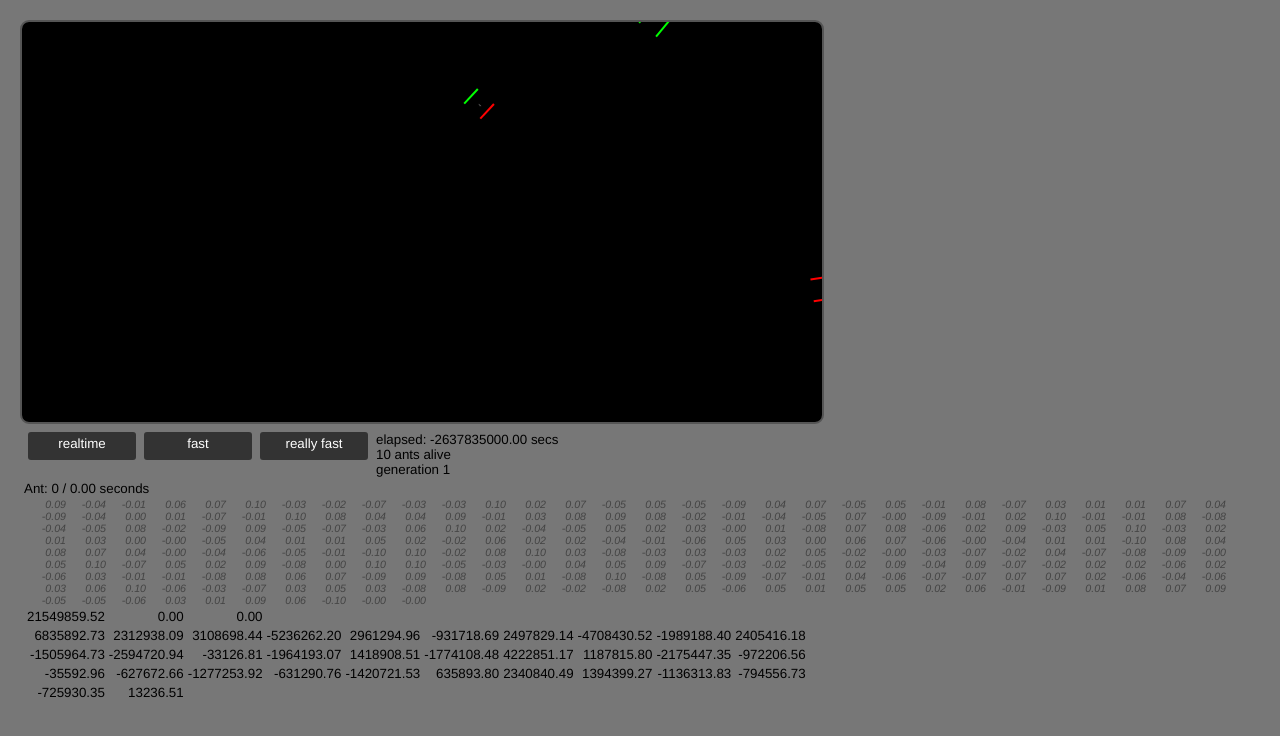
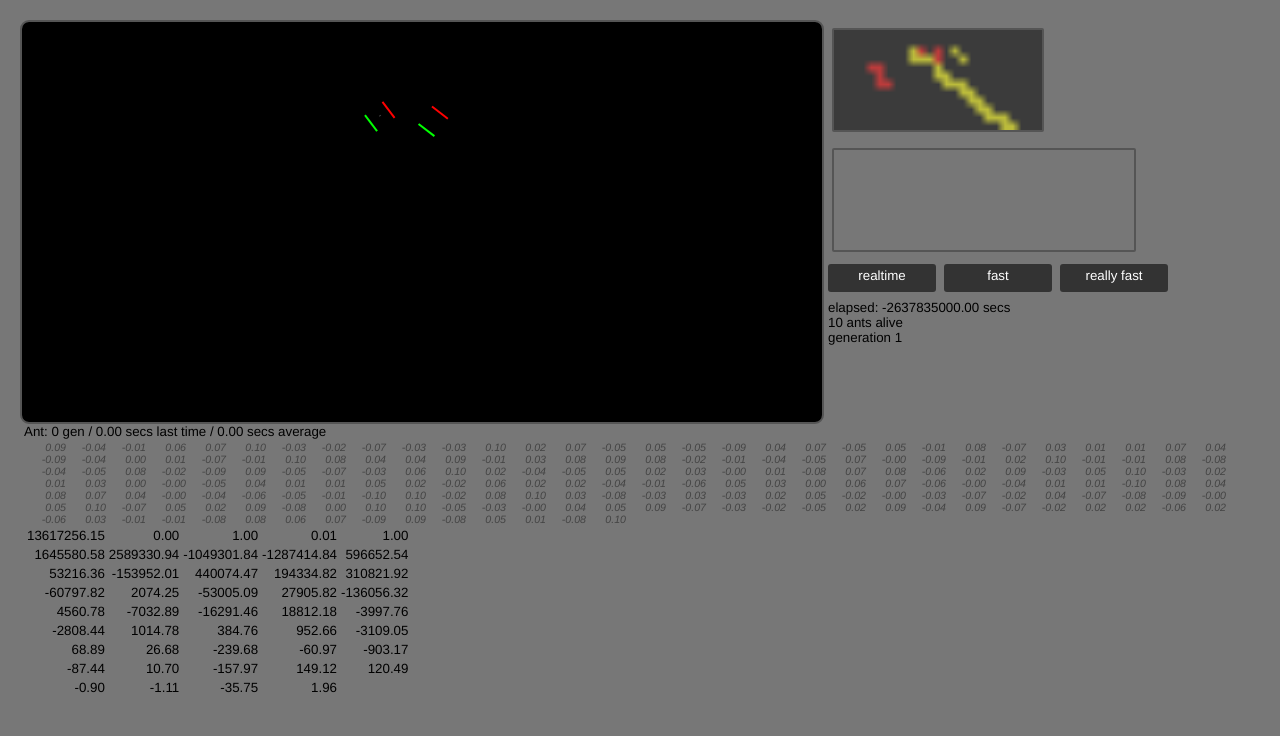
Before and after one commit to BuiltByAliens/Ants, a plain HTML site: page index.html in a window 1280 px wide. Drawn offline with Linux system fonts and the light colour scheme.

Commit message:
added graphing of the winning lifespans added a scent map

```diff
--- a/index.html
+++ b/index.html
@@ -23,6 +23,22 @@
 		#stage {
 			border:2px solid #555;
 			border-radius:9px;
+			float:left;
+		}
+
+		#age-spark {
+			border:2px solid #555;
+			border-radius:2px;
+			float:left;
+			margin:8px;
+		}
+
+		#scent-map {
+			border:2px solid #555;
+			border-radius:2px;
+			float:left;
+			margin:8px;
+			height:100px;
 		}
 
 		td {
@@ -83,6 +99,8 @@
 <body>
 
 	<canvas id="stage" width="800" height="400"></canvas>
+	<canvas id="scent-map" width="25" height="12"></canvas>
+	<canvas id="age-spark" width="300" height="100"></canvas>
 
 	<div id="buttons">
 		<div class=button id="realtime"> realtime </div>
--- a/script.js
+++ b/script.js
@@ -1,5 +1,5 @@
 (function() {
-  var Ant, Food, NeuralNet, Sim, antID, antWedge, clamp, hudPrint, hudString, rand;
+  var Ant, Food, NeuralNet, ScentMap, Sim, antID, antWedge, clamp, hudPrint, hudString, rand;
   var __bind = function(fn, me){ return function(){ return fn.apply(me, arguments); }; };
   window.requestAnimFrame = (function() {
     return window.requestAnimationFrame || window.webkitRequestAnimationFrame || window.mozRequestAnimationFrame || window.oRequestAnimationFrame || window.msRequestAnimationFrame || function(callback, element) {
@@ -253,7 +253,7 @@
     function Ant(owner) {
       this.owner = owner;
       this.getNewID();
-      this.net = new NeuralNet(3, 2, 3, 10);
+      this.net = new NeuralNet(5, 4, 7, 5);
       this.net.mutate(0.1);
       this.radius = 10;
       this.x = 0;
@@ -273,6 +273,9 @@
       this.dead = false;
       this.ndx = rand(0, 1);
       this.ndy = Math.sqrt(1 - this.ndx * this.ndx);
+      if (Math.random() > 0.5) {
+        this.ndy = -this.ndy;
+      }
       this.age = 0;
       this.sinceFood = 0;
       this.collided = 0;
@@ -282,7 +285,7 @@
       return this.id = antID++;
     };
     Ant.prototype.loop = function(ctx, dt, draw) {
-      var angle, ate, circumference, co, col, div, energy, food, inl, inr, legScale, m00, m01, m10, m11, m20, m21, res, si, tRadius, tX, tY, txx, tyy, _ref;
+      var angle, ate, circumference, co, div, energy, food, inl, inr, legScale, m00, m01, m10, m11, m20, m21, res, scent, si, tRadius, tX, tY, txx, tyy;
       if (!this.dead) {
         this.age += dt;
         this.sinceFood += dt;
@@ -295,13 +298,22 @@
           }
           this.health += food;
         }
+        scent = this.owner.getScent(this.x, this.y);
         this.net.inputs[0] = this.health / this.maxHealth;
-        this.net.inputs[1] = clamp(this.sinceFood, 0, 1);
-        this.net.inputs[2] = this.collided;
+        this.net.inputs[1] = clamp(this.sinceFood * 0.2, 0, 1);
+        this.net.inputs[2] = scent[0] / 255.0;
+        this.net.inputs[3] = this.ndx;
+        this.net.inputs[4] = this.ndy;
         this.net.execute();
         legScale = 10;
-        this.leftLeg = clamp(this.net.outputs[0] * legScale, -90, 100);
-        this.rightLeg = clamp(this.net.outputs[1] * legScale, -90, 100);
+        this.leftLeg = clamp(this.net.outputs[0] * legScale, -70, 80);
+        this.rightLeg = clamp(this.net.outputs[1] * legScale, -70, 80);
+        if (this.net.outputs[2] > 0) {
+          this.owner.scentMap.markGreen(this.x, this.y);
+        }
+        if (this.net.outputs[3] > 0) {
+          this.owner.scentMap.markRed(this.x, this.y);
+        }
         energy = 15 + (Math.abs(this.leftLeg) + Math.abs(this.rightLeg)) * 0.1;
         this.health -= dt * energy;
         if (this.health < 0) {
@@ -357,12 +369,6 @@
           tyy = this.ndy;
           this.ndx = txx * m00 + tyy * m10;
           this.ndy = txx * m01 + tyy * m11;
-        }
-        _ref = this.owner.collide(this.x, this.y), this.x = _ref[0], this.y = _ref[1], col = _ref[2];
-        if (col) {
-          this.collided = -1;
-        } else {
-          this.collided = 0;
         }
       }
       if (this.dead) {
@@ -434,26 +440,107 @@
     };
     return Ant;
   })();
+  ScentMap = (function() {
+    function ScentMap(scentMapName, worldW, worldH) {
+      this.scentMapName = scentMapName;
+      this.worldW = worldW;
+      this.worldH = worldH;
+      this.canvas = $(this.scentMapName)[0];
+      this.ctx = $(this.scentMapName)[0].getContext("2d");
+      this.w = $(this.scentMapName).attr('width');
+      this.h = $(this.scentMapName).attr('height');
+      this.map = this.ctx.getImageData(0, 0, this.w, this.h);
+      this.clear();
+      this.decay = 0;
+      this.toMapX = this.w / this.worldW;
+      this.toMapY = this.h / this.worldH;
+    }
+    ScentMap.prototype.clear = function() {
+      var pi, pix, _ref;
+      pix = this.map.data;
+      for (pi = 0, _ref = pix.length; pi < _ref; pi += 4) {
+        pix[pi] = 0;
+        pix[pi + 1] = 0;
+        pix[pi + 2] = 0;
+        pix[pi + 3] = 128;
+      }
+      return this.decay = 0;
+    };
+    ScentMap.prototype.markGreen = function(x, y) {
+      var pi, pix, px, py;
+      px = Math.floor(x * this.toMapX);
+      py = Math.floor(y * this.toMapY);
+      if (px < 0 || px >= this.w || py < 0 || py >= this.h) {
+        return 0;
+      }
+      pix = this.map.data;
+      pi = (py * this.w + px) * 4;
+      return pix[pi + 1] = 255;
+    };
+    ScentMap.prototype.markRed = function(x, y) {
+      var pi, pix, px, py;
+      px = Math.floor(x * this.toMapX);
+      py = Math.floor(y * this.toMapY);
+      if (px < 0 || px >= this.w || py < 0 || py >= this.h) {
+        return 0;
+      }
+      pix = this.map.data;
+      pi = (py * this.w + px) * 4;
+      return pix[pi] = 255;
+    };
+    ScentMap.prototype.readMap = function(x, y) {
+      var pi, pix, px, py;
+      px = Math.floor(x * this.toMapX);
+      py = Math.floor(y * this.toMapY);
+      if (px < 0 || px >= this.w || py < 0 || py >= this.h) {
+        return [0, 0];
+      }
+      pix = this.map.data;
+      pi = (py * this.w + px) * 4;
+      return [pix[pi], pix[pi + 1]];
+    };
+    ScentMap.prototype.loop = function(ctx, dt, draw) {
+      var decay, pi, pix, _ref;
+      pix = this.map.data;
+      this.decay += dt * 7;
+      if (this.decay > 1) {
+        decay = Math.floor(this.decay);
+        this.decay -= decay;
+        for (pi = 0, _ref = pix.length; pi < _ref; pi += 4) {
+          pix[pi] -= decay;
+          pix[pi + 1] -= decay;
+        }
+      }
+      if (draw) {
+        this.ctx.clearRect(0, 0, this.w, this.h);
+        this.ctx.putImageData(this.map, 0, 0);
+        return ctx.drawImage(this.canvas, 0, 0, this.worldW, this.worldH);
+      }
+    };
+    return ScentMap;
+  })();
   Sim = (function() {
-    function Sim(canvasName) {
+    function Sim(canvasName, sparkCanvasName, scentMapName) {
       var foodx, foodxr, foody, foodyr, num;
       this.canvasName = canvasName;
+      this.sparkCanvasName = sparkCanvasName;
       this.ctx = $(canvasName)[0].getContext("2d");
       this.width = $(canvasName).width();
       this.height = $(canvasName).height();
       this.elapsed = 0;
       this.drawSkip = 0;
+      this.scentMap = new ScentMap(scentMapName, this.width, this.height);
       this.generation = 0;
-      if (false) {
-        foodx = this.width / 2;
-        foodxr = this.width / 2;
+      if (true) {
+        foodx = this.width / 3;
+        foodxr = this.width / 4;
         foody = this.height / 2;
-        foodyr = this.height / 2;
+        foodyr = this.height / 3;
       } else {
-        foodx = 400;
-        foodxr = 300;
+        foodx = 200;
+        foodxr = 100;
         foody = 200;
-        foodyr = 30;
+        foodyr = 100;
       }
       this.ants = (function() {
         var _results;
@@ -466,12 +553,14 @@
       this.foods = (function() {
         var _results;
         _results = [];
-        for (num = 1; num <= 20; num++) {
+        for (num = 1; num <= 15; num++) {
           _results.push(new Food(foodx, foodxr, foody, foodyr));
         }
         return _results;
       })();
       this.lastBestTime = 0;
+      this.bestRunningAverage = 0;
+      this.sparkData = [];
       this.startNewGeneration();
     }
     Sim.prototype.collide = function(xx, yy) {
@@ -492,9 +581,8 @@
     };
     Sim.prototype.startNewGeneration = function() {
       var ant, anySwaps, food, i, id, mutation, swapPass, w, _i, _j, _k, _len, _len2, _len3, _ref, _ref2, _ref3, _ref4;
-      this.generation++;
       this.elapsed = 0;
-      id = "<p>Ant: " + this.ants[0].id + " / " + (this.lastBestTime.toFixed(2)) + " seconds</p>";
+      id = "<p>Ant: " + this.ants[0].id + " gen / " + (this.lastBestTime.toFixed(2)) + " secs last time / " + (this.bestRunningAverage.toFixed(2)) + " secs average</p>";
       id += "<p class='dna'><i>" + (((function() {
         var _i, _len, _ref, _results;
         _ref = this.ants[0].net.getDNA();
@@ -526,20 +614,24 @@
         swapPass();
       }
       this.lastBestTime = this.ants[0].age;
-      mutation = 0.3;
-      if (this.ants[0].age > 50) {
+      this.bestRunningAverage += (this.lastBestTime - this.bestRunningAverage) * 0.02;
+      if ((this.generation % 50) === 0) {
+        this.sparkData.push(this.bestRunningAverage);
+      }
+      mutation = 0.15;
+      if (this.bestRunningAverage > 200) {
         mutation /= 10;
       }
-      if (this.ants[0].age > 150) {
+      if (this.bestRunningAverage > 500) {
         mutation /= 100;
       }
-      if (this.ants[0].age > 500) {
-        mutation /= 500;
+      if (this.bestRunningAverage > 1000) {
+        mutation /= 200;
       }
       for (i = 5, _ref2 = this.ants.length; 5 <= _ref2 ? i < _ref2 : i > _ref2; 5 <= _ref2 ? i++ : i--) {
         this.ants[i].net.clone(this.ants[i % 5].net);
         this.ants[i].net.mutate(mutation * 10);
-        this.ants[i].getNewID();
+        this.ants[i].id = this.generation;
       }
       this.ants[this.ants.length - 1].net.mutate(0.15);
       for (i = 0; i < 5; i++) {
@@ -556,49 +648,41 @@
         ant.reset();
         ant.teleport(rand(this.width / 2, 100), rand(this.height / 4, 20));
       }
+      this.scentMap.clear();
+      this.scentTimer = 0;
+      this.drawSpark();
+      this.generation++;
       return null;
     };
+    Sim.prototype.subloop = function(dt, draw) {
+      var alive, ant, food, _i, _j, _len, _len2, _ref, _ref2;
+      this.scentMap.loop(this.ctx, dt, draw);
+      _ref = this.foods;
+      for (_i = 0, _len = _ref.length; _i < _len; _i++) {
+        food = _ref[_i];
+        food.loop(this.ctx, dt, draw);
+      }
+      alive = 0;
+      _ref2 = this.ants;
+      for (_j = 0, _len2 = _ref2.length; _j < _len2; _j++) {
+        ant = _ref2[_j];
+        alive += ant.loop(this.ctx, dt, draw);
+      }
+      this.elapsed += dt;
+      this.scentTimer += dt;
+      return alive;
+    };
     Sim.prototype.loop = function(dt) {
-      var alive, ant, deadline, food, tick, _i, _j, _k, _l, _len, _len2, _len3, _len4, _ref, _ref2, _ref3, _ref4, _ref5;
+      var alive, deadline, tick, _ref;
       hudString = "";
       for (tick = 1, _ref = window.drawSkipCount; 1 <= _ref ? tick < _ref : tick > _ref; 1 <= _ref ? tick++ : tick--) {
-        _ref2 = this.foods;
-        for (_i = 0, _len = _ref2.length; _i < _len; _i++) {
-          food = _ref2[_i];
-          food.loop(this.ctx, dt, false);
-        }
-        _ref3 = this.ants;
-        for (_j = 0, _len2 = _ref3.length; _j < _len2; _j++) {
-          ant = _ref3[_j];
-          ant.loop(this.ctx, dt, false);
-        }
-        this.elapsed += dt;
+        this.subloop(dt, false);
       }
       this.ctx.clearRect(0, 0, this.width, this.height);
-      _ref4 = this.foods;
-      for (_k = 0, _len3 = _ref4.length; _k < _len3; _k++) {
-        food = _ref4[_k];
-        food.loop(this.ctx, dt, true);
-      }
-      alive = 0;
-      _ref5 = this.ants;
-      for (_l = 0, _len4 = _ref5.length; _l < _len4; _l++) {
-        ant = _ref5[_l];
-        alive += ant.loop(this.ctx, dt, true);
-      }
-      this.elapsed += dt;
-      deadline = 50;
-      if (this.generation > 100) {
-        deadline = 150;
-      }
-      if (this.generation > 200) {
-        deadline = 300;
-      }
-      if (this.generation > 300) {
-        deadline = 400;
-      }
+      alive = this.subloop(dt, true);
+      deadline = 500;
       if (this.generation > 500) {
-        deadline = 1000;
+        deadline = 5000;
       }
       if (this.elapsed > deadline || alive === 0) {
         this.startNewGeneration();
@@ -610,11 +694,33 @@
       $('#ant-inspect').html(this.ants[0].inspect());
       return true;
     };
+    Sim.prototype.drawSpark = function() {
+      var ctx, h, max, p, stepX, stepY, w, x, _len, _ref;
+      if (this.sparkCanvasName != null) {
+        ctx = $(this.sparkCanvasName)[0].getContext("2d");
+        w = $(this.sparkCanvasName).width();
+        h = $(this.sparkCanvasName).height();
+        ctx.clearRect(0, 0, w, h);
+        max = Math.max.apply(this, this.sparkData);
+        stepX = w / (this.sparkData.length - 1);
+        stepY = h / max;
+        ctx.beginPath();
+        _ref = this.sparkData;
+        for (x = 0, _len = _ref.length; x < _len; x++) {
+          p = _ref[x];
+          ctx.lineTo(x * stepX, h - p * stepY);
+        }
+        return ctx.stroke();
+      }
+    };
+    Sim.prototype.getScent = function(x, y) {
+      return this.scentMap.readMap(x, y);
+    };
     return Sim;
   })();
   $(document).ready(function() {
     var animLoop, net;
-    window.sim = new Sim('#stage');
+    window.sim = new Sim('#stage', '#age-spark', '#scent-map');
     window.simSpeed = 0.01;
     window.drawSkipCount = 100;
     $('#realtime').click(function() {
@@ -626,7 +732,7 @@
       return window.simSpeed = 0.01;
     });
     $('#reallyfast').click(function() {
-      window.drawSkipCount = 100;
+      window.drawSkipCount = 1000;
       return window.simSpeed = 0.01;
     });
     $('#realtime').click();
```
Also changed, not shown: 2 other files.
